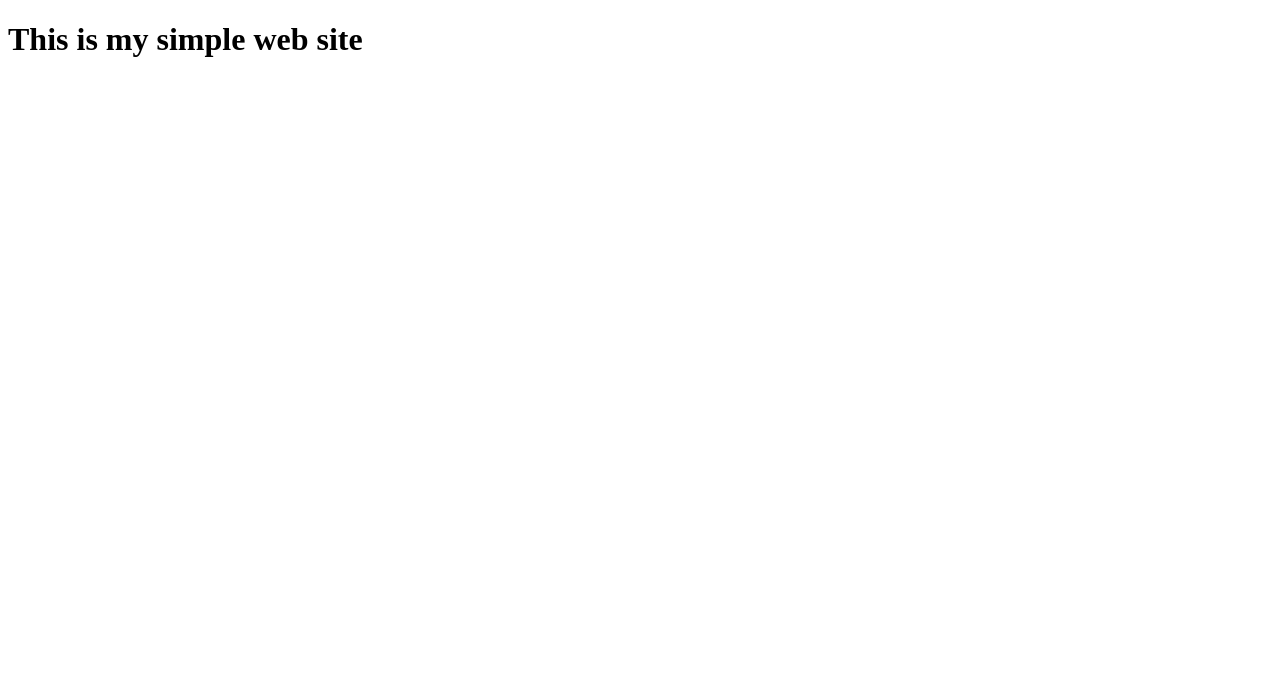
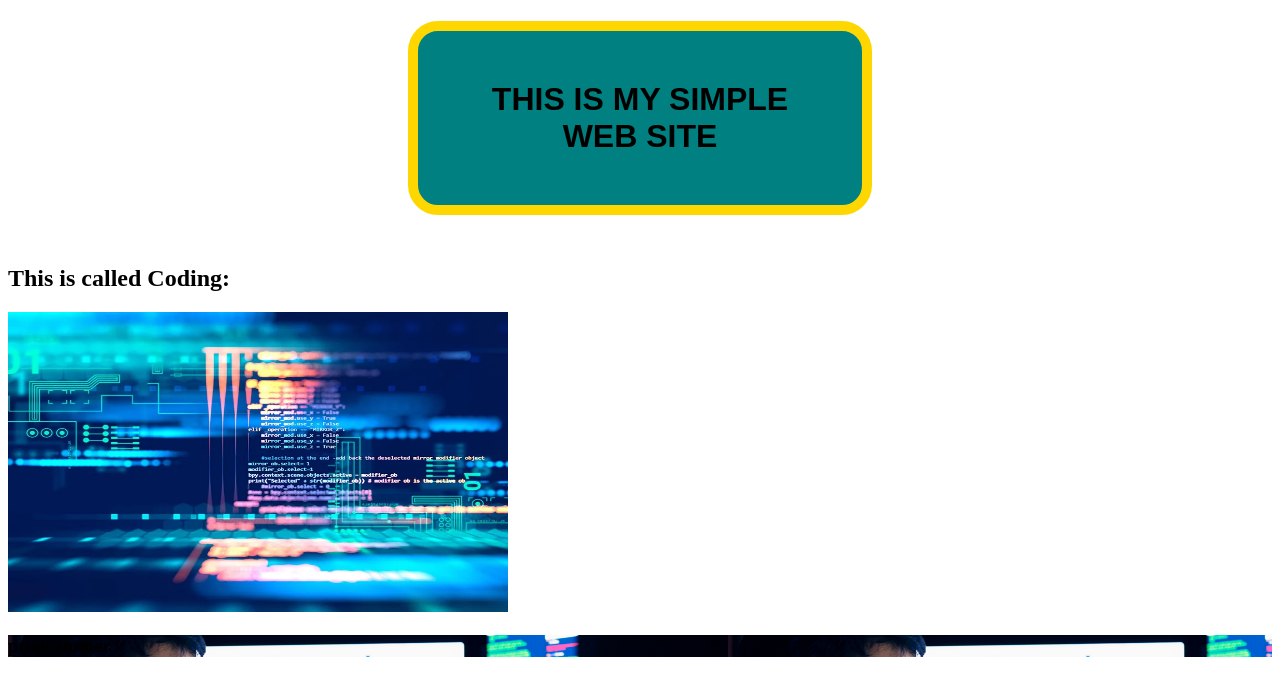
Before and after one commit to foisal-ahmed07/my-simple-website, a plain HTML site: page index.html in a window 1280 px wide. Drawn offline with Linux system fonts and the light colour scheme.

Commit message:
simple web site

```diff
--- a/index.html
+++ b/index.html
@@ -3,12 +3,19 @@
 <head>
     <meta charset="UTF-8">
     <meta name="viewport" content="width=device-width, initial-scale=1.0">
+    <link rel="stylesheet" href="web css/web.css">
     <title>my-simple-website </title>
 </head>
 <body>
 
     <h1>This is my simple web site</h1>
 
+    <h2>This is called Coding:</h2>
+    <img src="pic.jpg" alt="Coding">
+
+    <header class="program">
+        <h3>programmer</h3>
+    </header>
 
 </body>
 </html>
--- /dev/null
+++ b/web css/web.css
@@ -0,0 +1,21 @@
+h1{
+    text-align: center;
+    text-transform: uppercase;
+    font-family: Arial, Helvetica, sans-serif;
+    margin-bottom: 50px;
+    border: 10px solid gold;
+    border-radius: 30px;
+    background-color: teal;
+    padding: 50PX;
+    margin-left: 400px;
+    margin-right: 400px;
+}
+
+img{
+    height: 300px;
+    width: 500px;
+}
+.program{
+    background-image: url(GettyImages-689291632_optimized.jpg);
+
+}
```
Also changed, not shown: pic.jpg (added), prgm.jpg (added), web css/GettyImages-689291632_optimized.jpg (added).
